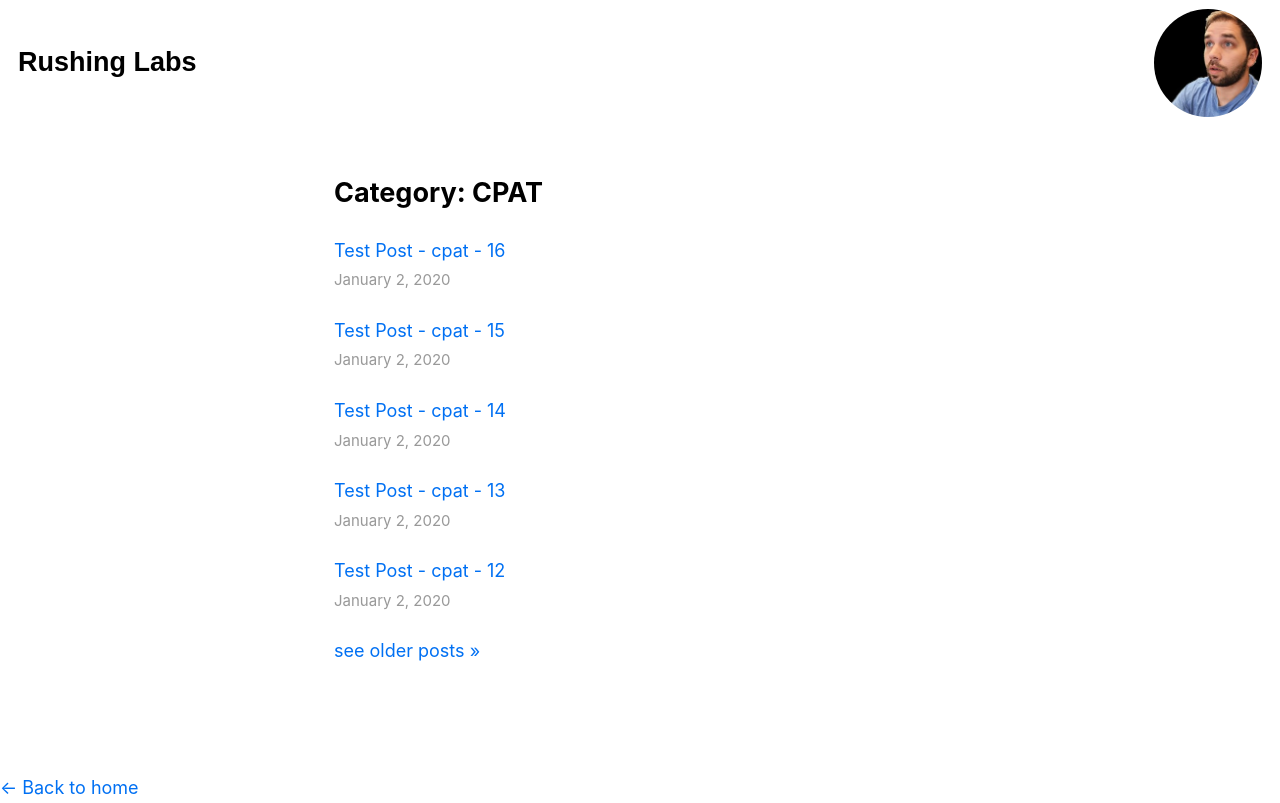
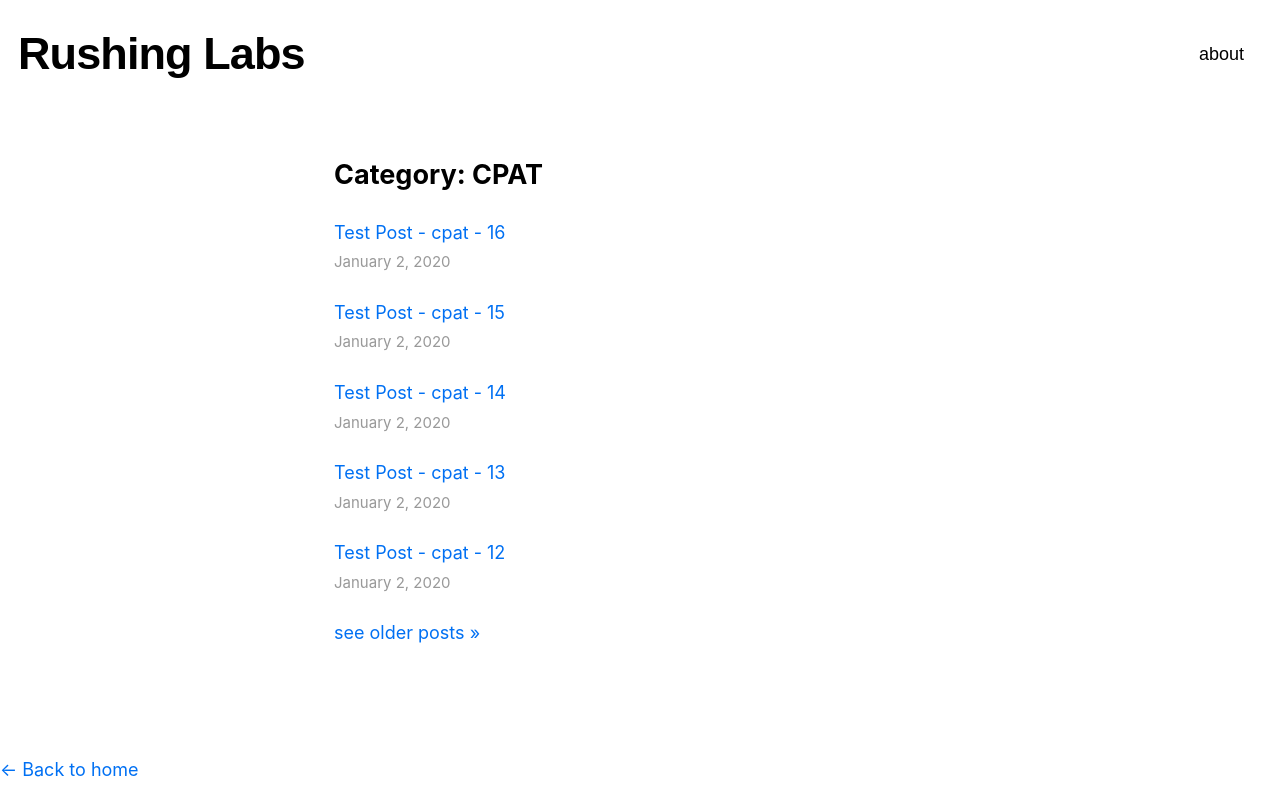
Before and after one commit to meddlin/rushinglabs-blog-nextjs, a Next.js app: page /categories/cpat in a window 1280 px wide. Built offline with nearby package versions, Linux system fonts and the light colour scheme; a web font is replaced by a local one.

Commit message:
Heading on category pages is consistent with home layout

```diff
--- a/components/layout.js
+++ b/components/layout.js
@@ -33,28 +33,21 @@ export default function Layout({ children, home }) {
               <h1 className={utilStyles.heading2Xl}>{name}</h1>
 
               <div className={styles.navbarLinks}>
-                <Link href="/categories/cpat">cpat</Link>
                 <Link href="/about">about</Link>
               </div>
 
             </header>
           ) : (
             <header className={styles.header}>
-              <h2 className={utilStyles.headingLg}>
+              <h1 className={utilStyles.heading2Xl}>
                 <Link href="/">
                   <a className={utilStyles.colorInherit}>{name}</a>
                 </Link>
-              </h2>
+              </h1>
 
-              <Link href="/">
-                <a>
-                  <img
-                    src="/images/profile.jpg"
-                    className={`${styles.headerImage} ${utilStyles.borderCircle}`}
-                    alt={name}
-                  />
-                </a>
-              </Link>
+              <div className={styles.navbarLinks}>
+                <Link href="/about">about</Link>
+              </div>
             </header>
           )}
 
--- a/pages/index.js
+++ b/pages/index.js
@@ -35,8 +35,8 @@ export default function Home({ allPostsData, categoriesList, prevPosts, nextPost
 			</Head>
 
 			<div className={`${utilStyles.horizontal}`}>
-				<section>
-					<h2>Categories</h2>
+				<section className={`${utilStyles.headingMd} ${utilStyles.padding1px}`}>
+					<h2 className={utilStyles.headingLg}>Categories</h2>
 					<ul>
 						{categoriesList.map((section) => {
 							return (
```
